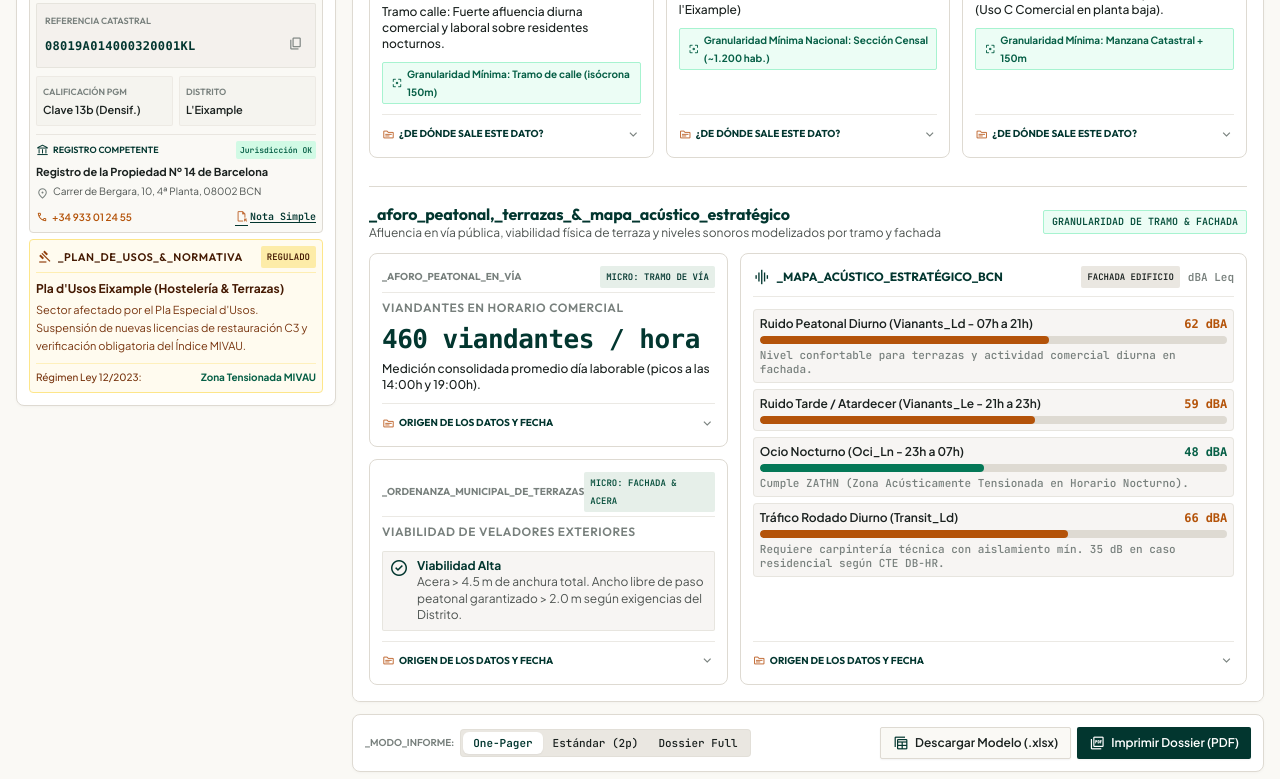
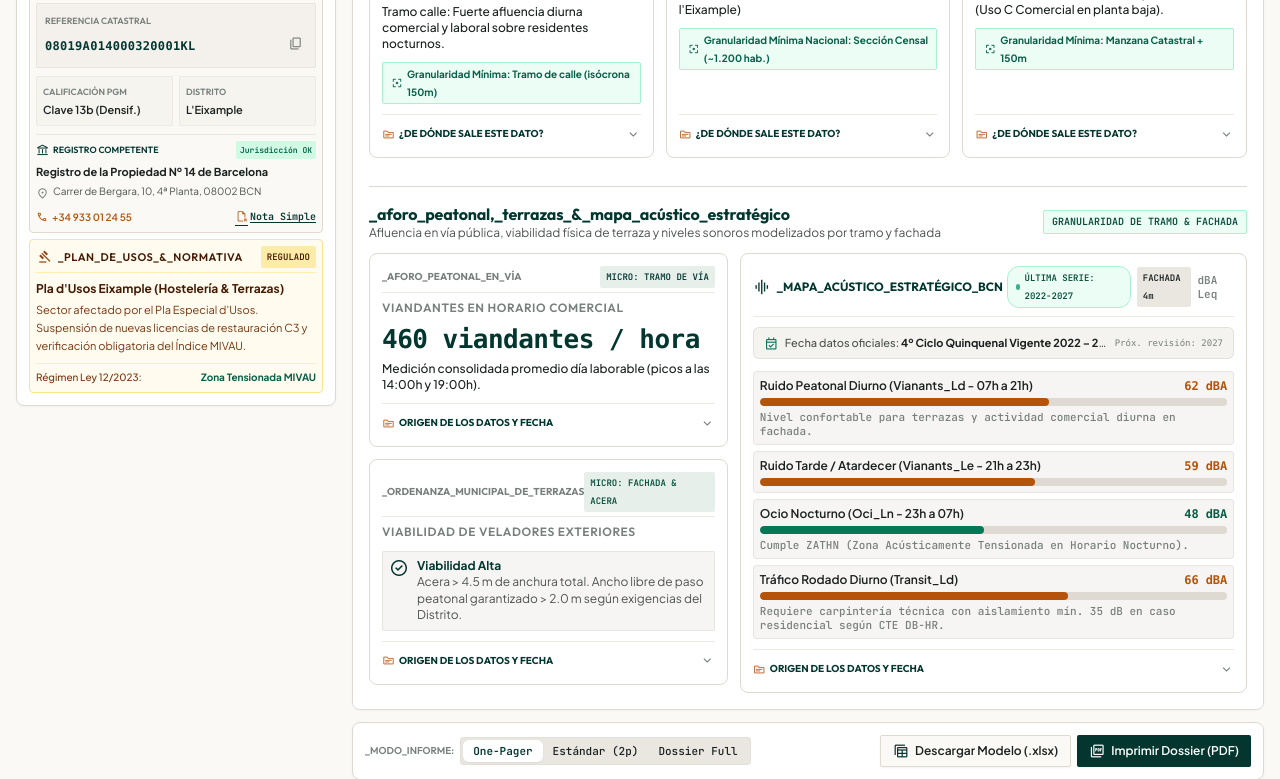
Before and after one commit to friaseus-coder/bcn-location-copilot, a Python web app: template templates/index.html in a window 1280 px wide, after a click that opens the changed part. Shown: the part 701-1480 px from the top of the page. Run offline with Jinja, Linux system fonts and the light colour scheme; the template is opened without the code that fills it, so the values that code supplies are empty; some libraries are stand-ins or nearby versions.

Commit message:
feat: mostrar fecha oficial de publicacion y serie vigente en tarjeta de mapa acustico

```diff
--- a/server.py
+++ b/server.py
@@ -1341,6 +1341,8 @@ def resolver_acustica_y_viandantes(
             "transit_ld": transit_ld,
             "transit_desc": transit_desc,
             "oci_desc": oci_desc,
+            "fecha_serie": "4º Ciclo Quinquenal Vigente 2022 – 2027 (Última consolidación Open Data BCN)",
+            "fecha_corta": "2022 - 2027",
             "fuente": "Mapa Estratègic de Soroll de Barcelona (MES) - 4º Ciclo Quinquenal (2022-2027, Directiva 2002/49/CE)."
         }
     }
--- a/static/js/copilot.js
+++ b/static/js/copilot.js
@@ -693,6 +693,9 @@
     }
     if (ruido.fuente) {
       setText('val-ruido-fuente', ruido.fuente);
+    }
+    if (ruido.fecha_serie) {
+      setText('lbl-ruido-fecha-serie', ruido.fecha_serie);
     }
 
     // 6 Tarjetas de Clima 365 días
--- a/templates/index.html
+++ b/templates/index.html
@@ -1326,15 +1326,28 @@
                     <!-- Acoustic Facade Decibel Meters (Columna Derecha 7) -->
                     <div class="lg:col-span-7 p-space-md rounded-xl bg-surface-container-lowest border border-sandstone-border flex flex-col justify-between shadow-xs">
                       <div>
-                        <div class="flex items-center justify-between pb-2 border-b border-sandstone-border/60">
+                        <div class="flex flex-col sm:flex-row sm:items-center justify-between pb-2 border-b border-sandstone-border/60 gap-1">
                           <div class="flex items-center gap-1.5 text-primary font-bold text-[12px] uppercase font-label-caps">
                             <span class="material-symbols-outlined text-[18px]">graphic_eq</span>
                             <span>_mapa_acústico_estratégico_bcn</span>
                           </div>
-                          <div class="flex items-center gap-2">
-                            <span class="px-1.5 py-0.5 rounded bg-stone-surface text-charcoal-text font-label-tabular-sm text-[9px] font-bold">FACHADA EDIFICIO</span>
+                          <div class="flex items-center gap-1.5">
+                            <span class="px-2 py-0.5 rounded-full bg-emerald-50 text-emerald-900 border border-emerald-200 font-label-tabular-sm text-[9px] font-bold flex items-center gap-1" id="badge-ruido-fecha">
+                              <span class="w-1.5 h-1.5 rounded-full bg-emerald-600 animate-pulse"></span>
+                              <span>ÚLTIMA SERIE: 2022-2027</span>
+                            </span>
+                            <span class="px-1.5 py-0.5 rounded bg-stone-surface text-charcoal-text font-label-tabular-sm text-[9px] font-bold">FACHADA 4m</span>
                             <span class="font-label-tabular-sm text-label-tabular-sm text-outline font-semibold">dBA Leq</span>
                           </div>
+                        </div>
+
+                        <!-- Banner Visible de Última Actualización y Serie Oficial -->
+                        <div class="flex items-center justify-between px-2.5 py-1.5 rounded-md bg-stone-surface/50 border border-sandstone-border/70 text-[11px] text-on-surface-variant font-medium mt-2.5">
+                          <div class="flex items-center gap-1.5 min-w-0">
+                            <span class="material-symbols-outlined text-[15px] text-emerald-700 flex-shrink-0">event_available</span>
+                            <span class="truncate">Fecha datos oficiales: <strong class="text-charcoal-text" id="lbl-ruido-fecha-serie">4º Ciclo Quinquenal Vigente 2022 – 2027</strong> (Open Data BCN)</span>
+                          </div>
+                          <span class="text-outline font-mono text-[9px] hidden sm:inline flex-shrink-0 ml-2">Próx. revisión: 2027</span>
                         </div>
 
                         <div class="flex flex-col gap-space-sm mt-3">
```
